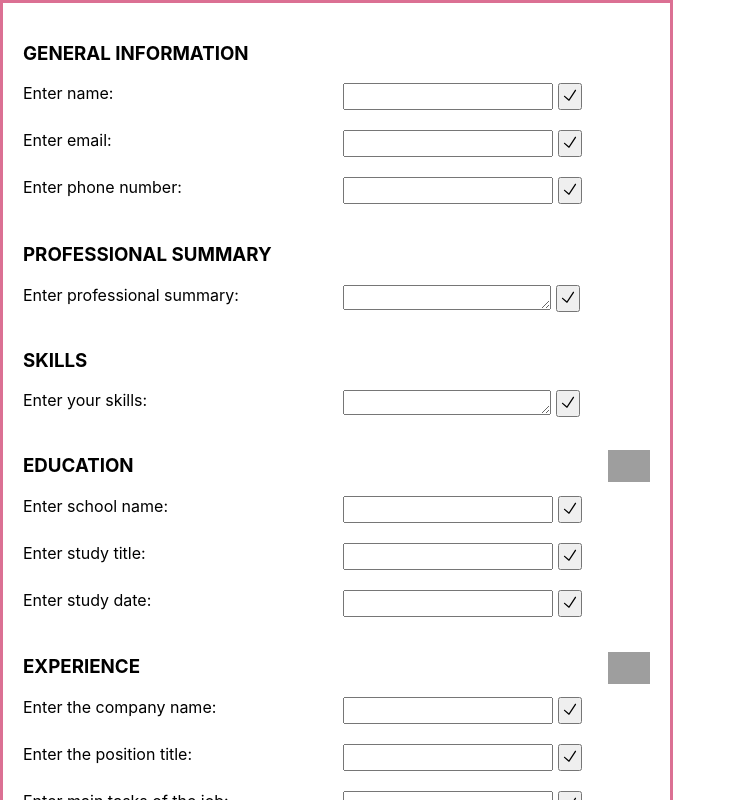
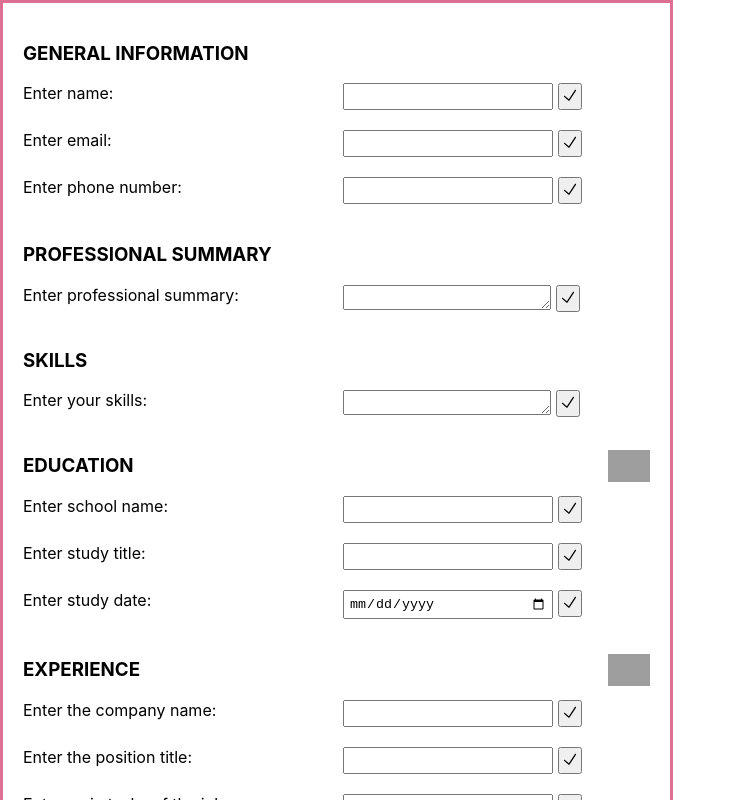
Before and after one commit to frantic-dev/cv-project, a React (Create React App) app: page / in a window 1280 px wide. Shown: the top 800 px of the page, without its empty margins (0-733 px from the left). Built offline with nearby package versions, Linux system fonts and the light colour scheme; grey boxes are pictures that could not be loaded.

Commit message:
experience section state & props fully functional

```diff
--- a/src/App.js
+++ b/src/App.js
@@ -16,13 +16,7 @@ class App extends Component {
       number: "",
       summary: "",
       skills: "",
-      skillsForm: [],
       education: [
-        {
-          schoolName: "",
-          studyTitle: "",
-          studyDate: "",
-        },
         {
           schoolName: "",
           studyTitle: "",
@@ -33,7 +27,7 @@ class App extends Component {
         {
           companyName: "",
           positionTitle: "",
-          jobTasks: [],
+          jobTasks: "",
           startingDate: "",
           endingDate: "",
         },
@@ -46,7 +40,6 @@ class App extends Component {
   handleClick(e) {
     let propName = e.target.previousElementSibling.textContent;
     let inputIds = Object.keys(this.state[propName][0]);
-    console.log(propName);
     this.setState((prev) => ({
       [propName]: [
         ...prev[propName],
@@ -57,7 +50,6 @@ class App extends Component {
         },
       ],
     }));
-    console.log(Object.keys(this.state[propName][0]));
     inputIds.forEach((id) => {
       let input = document.getElementById(id);
       input.value = "";
@@ -66,26 +58,15 @@ class App extends Component {
   handleChange(e) {
     let key = e.target.id;
     let stateArray = e.target.parentElement.className;
-    console.log(e.target.parentElement.className);
-    let currentEducation =
-      this.state.education[this.state.education.length - 1];
-    if (stateArray === "education") {
-      // console.log(currentEducation)
-      // console.log(this.state)
+    if (stateArray === "education" || stateArray === "experience") {
+      let currentProp =
+        this.state[stateArray][this.state[stateArray].length - 1];
       this.setState((prevState) => ({
         [stateArray]: prevState[stateArray].map((school) =>
-          school === currentEducation
-            ? { ...school, [key]: e.target.value }
-            : school
+          school === currentProp ? { ...school, [key]: e.target.value } : school
         ),
       }));
     } else this.setState({ [key]: e.target.value });
-    if (key === "skills") {
-      this.setState((state) => {
-        console.log(state);
-        return { skillsForm: state.skills.split(",") };
-      });
-    }
   }
   render() {
     return (
@@ -104,7 +85,11 @@ class App extends Component {
           onChange={this.handleChange}
           handleClick={this.handleClick}
         />
-        <Experience />
+        <Experience
+          experience={this.state.experience}
+          onChange={this.handleChange}
+          handleClick={this.handleClick}
+        />
       </form>
     );
   }
--- a/src/components/EducationForm.js
+++ b/src/components/EducationForm.js
@@ -2,9 +2,10 @@ import { Component } from "react";
 import SubmitBtn from "./SubmitBtn";
 import plusIcon from "./../icons/plusIcon.svg";
 class EducationForm extends Component {
+  // eslint-disable-next-line no-useless-constructor
   constructor(props) {
     super(props);
-    console.log(props);
+    // console.log(props);
   }
   render() {
     return (
@@ -38,7 +39,7 @@ class EducationForm extends Component {
 
         <label htmlFor="studyDate">Enter study date:</label>
         <input
-          type="text"
+          type="date"
           id="studyDate"
           value={this.props.education.studyDate}
           onChange={this.props.onChange}
--- a/src/components/ExperienceForm.js
+++ b/src/components/ExperienceForm.js
@@ -2,30 +2,31 @@ import { Component } from "react";
 import SubmitBtn from "./SubmitBtn";
 import plusIcon from "../icons/plusIcon.svg";
 class Experience extends Component {
-  // constructor(props){
-  //   super(props)
-  // }
+  constructor(props){
+    super(props)
+    console.log(props)
+  }
   render() {
     return (
-      <section>
+      <section className="experience" >
         <div className="section-header">
           <h3>experience</h3>
-          <img src={plusIcon} alt="a plus icon" className="plus-icon" />
-        </div>{" "}
-        <label htmlFor="company-name">Enter the company name:</label>
-        <input type="text" name="company-name" id="company-name" />
+          <img src={plusIcon} alt="a plus icon" className="plus-icon" onClick={this.props.handleClick} />
+        </div>
+        <label htmlFor="companyName">Enter the company name:</label>
+        <input type="text" name="companyName" id="companyName" value={this.props.experience.companyName} onChange={this.props.onChange} />
         <SubmitBtn />
-        <label htmlFor="position-title">Enter the position title:</label>
-        <input type="text" name="position-title" id="position-title" />
+        <label htmlFor="positionTitle">Enter the position title:</label>
+        <input type="text" name="positionTitle" id="positionTitle" value={this.props.experience.positionTitle} onChange={this.props.onChange} />
         <SubmitBtn />
-        <label htmlFor="job-tasks">Enter main tasks of the job:</label>
-        <input type="text" name="job-tasks" id="job-tasks" />
+        <label htmlFor="jobTasks">Enter main tasks of the job:</label>
+        <input type="text" name="jobTasks" id="jobTasks" value={this.props.experience.jobTasks} onChange={this.props.onChange}/>
         <SubmitBtn />
-        <label htmlFor="starting-date">Enter the date you started:</label>
-        <input type="date" name="starting-date" id="starting-date" />
+        <label htmlFor="startingDate">Enter the date you started:</label>
+        <input type="date" name="startingDate" id="startingDate" value={this.props.experience.startingDate} onChange={this.props.onChange} />
         <SubmitBtn />
-        <label htmlFor="ending-date">Enter the date you ended:</label>
-        <input type="date" name="ending-date" id="ending-date" />
+        <label htmlFor="endingDate">Enter the date you ended:</label>
+        <input type="date" name="endingDate" id="endingDate" value={this.props.experience.endingDate} onChange={this.props.onChange} />
         <SubmitBtn />
       </section>
     );
--- a/src/components/GeneralForm.js
+++ b/src/components/GeneralForm.js
@@ -20,7 +20,7 @@ class GeneralData extends Component {
         <SubmitBtn />
         <label htmlFor="email">Enter email:</label>
         <input
-          type="text"
+          type="email"
           id="email"
           value={this.props.email}
           onChange={(e) => this.props.onChange(e)}
```
